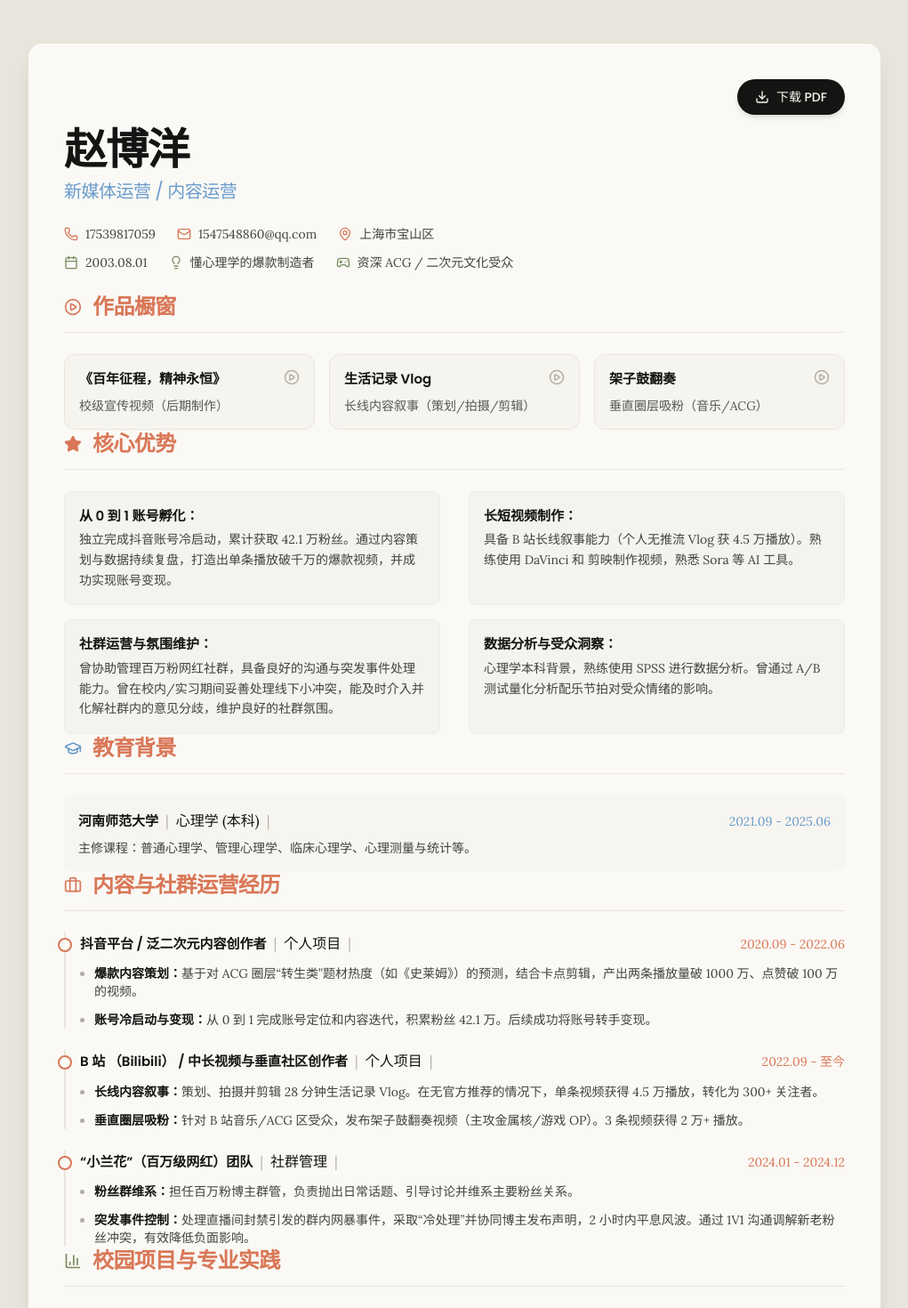
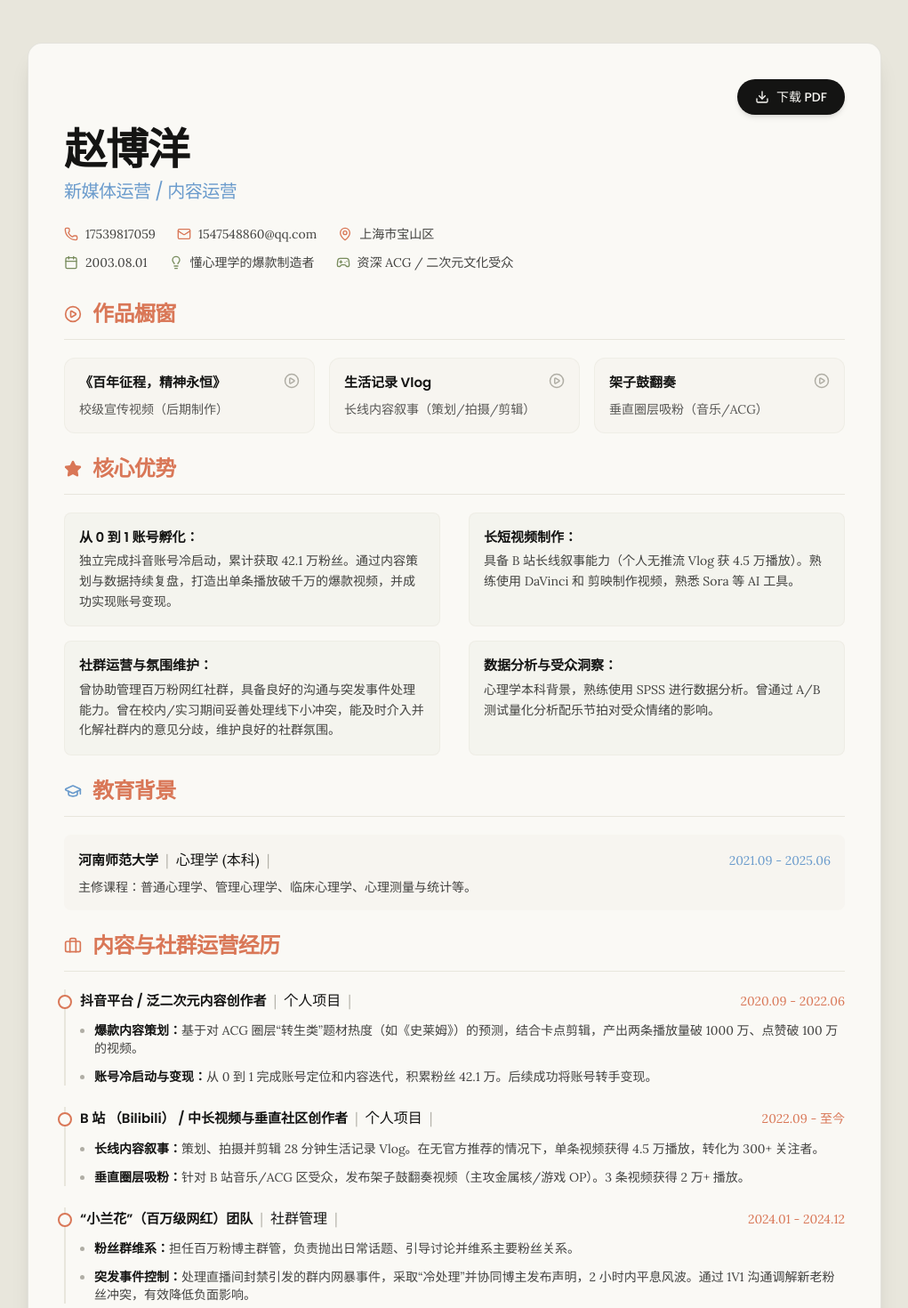
Before and after one commit to klion72/zhaoboyang-resume, a React (Vite) app: page / in a window 1280 px wide. Shown: the top 1470 px of the page at 89% size, without its empty margins (129-1150 px from the left). Built offline with nearby package versions, Linux system fonts and the light colour scheme.

Commit message:
feat: user manual adjustments

```diff
--- a/src/App.tsx
+++ b/src/App.tsx
@@ -13,7 +13,7 @@ function App() {
       <div className="max-w-[960px] mx-auto bg-[#faf9f5] rounded-2xl shadow-xl shadow-[#141413]/10 p-6 md:p-10 border border-[#b0aea5]/30">
         <PrintButton />
 
-        <main className="space-y-0">
+        <main className="space-y-2">
           <PersonalInfo />
           <Showcases />
           <CoreAdvantages />
--- a/src/components/CoreAdvantages.tsx
+++ b/src/components/CoreAdvantages.tsx
@@ -3,7 +3,7 @@ import { resumeData } from '../utils/resumeData';
 
 const CoreAdvantages: React.FC = () => {
   return (
-    <section className="section-container">
+    <section className="section-container pb-4">
       <h2 className="section-title">
         <Star size={20} className="fill-primary text-primary" /> 核心优势
       </h2>
--- a/src/components/Education.tsx
+++ b/src/components/Education.tsx
@@ -3,7 +3,7 @@ import { resumeData } from '../utils/resumeData';
 
 const Education: React.FC = () => {
   return (
-    <section className="section-container">
+    <section className="section-container pb-4">
       <h2 className="section-title">
         <GraduationCap size={20} className="text-secondary" /> 教育背景
       </h2>
--- a/src/components/PersonalInfo.tsx
+++ b/src/components/PersonalInfo.tsx
@@ -5,7 +5,7 @@ const PersonalInfo: React.FC = () => {
   const { name, phone, email, location, birthDate, tagline, interests } = resumeData.personalInfo;
 
   return (
-    <header className="mb-0">
+    <header className="mb-8">
       <div className="flex flex-col md:flex-row gap-8 mb-6">
         {/* 左侧个人信息 */}
         <div className="flex-1">
--- a/src/components/Showcases.tsx
+++ b/src/components/Showcases.tsx
@@ -9,7 +9,7 @@ const Showcases: React.FC = () => {
   if (showcases.length === 0) return null;
 
   return (
-    <section className="section-container no-print">
+    <section className="section-container no-print pb-4">
       <h2 className="section-title">
         <PlayCircle size={20} className="text-primary" /> 作品橱窗
       </h2>
@@ -23,7 +23,7 @@ const Showcases: React.FC = () => {
             </h3>
             <button
               onClick={() => setActiveVideo(null)}
-              className="flex items-center gap-1 text-sm text-anthropic-dark hover:text-primary transition-colors bg-anthropic-light px-3 py-1 rounded-full border border-anthropic-light-gray shadow-sm"
+              className="flex items-center gap-1 text-sm text-anthropic-mid hover:text-primary transition-colors bg-white px-3 py-1 rounded-full border border-anthropic-light-gray/50 shadow-sm"
             >
               <X size={14} /> 关闭视频
             </button>
@@ -49,17 +49,17 @@ const Showcases: React.FC = () => {
             onClick={() => setActiveVideo(showcase.videoUrl)}
             className={`text-left p-4 rounded-xl border transition-all flex flex-col gap-1 group ${
               activeVideo === showcase.videoUrl
-                ? 'bg-anthropic-light border-primary shadow-sm ring-1 ring-primary/20'
-                : 'bg-anthropic-light-gray/30 border-anthropic-light-gray hover:bg-anthropic-light hover:border-anthropic-mid hover:shadow-sm'
+                ? 'bg-white border-primary/40 shadow-md scale-[1.02]'
+                : 'bg-anthropic-light-gray/20 border-anthropic-light-gray/50 hover:bg-white hover:border-anthropic-light-gray hover:shadow-sm'
             }`}
           >
-            <div className="flex items-start justify-between w-full gap-2">
+            <div className="flex items-start justify-between w-full">
               <span className={`font-headings font-semibold text-[15px] line-clamp-1 ${activeVideo === showcase.videoUrl ? 'text-primary' : 'text-anthropic-dark group-hover:text-primary transition-colors'}`}>
                 {showcase.title}
               </span>
-              <PlayCircle size={18} className={`shrink-0 ${activeVideo === showcase.videoUrl ? 'text-primary' : 'text-anthropic-mid group-hover:text-primary transition-colors'}`} />
+              <PlayCircle size={18} className={`${activeVideo === showcase.videoUrl ? 'text-primary' : 'text-anthropic-mid group-hover:text-primary transition-colors'}`} />
             </div>
-            <span className="text-sm text-anthropic-dark/70 line-clamp-2 mt-1 font-body">
+            <span className="text-sm text-anthropic-dark/70 line-clamp-2 mt-1">
               {showcase.description}
             </span>
           </button>
--- a/src/components/WorkExperience.tsx
+++ b/src/components/WorkExperience.tsx
@@ -3,7 +3,7 @@ import { resumeData } from '../utils/resumeData';
 
 const WorkExperience: React.FC = () => {
   return (
-    <section className="section-container">
+    <section className="section-container pb-4">
       <h2 className="section-title">
         <Briefcase size={20} className="text-primary" /> 内容与社群运营经历
       </h2>
--- a/src/styles/globals.css
+++ b/src/styles/globals.css
@@ -25,11 +25,11 @@
 
 @layer components {
   .section-container {
-    @apply mt-10;
+    @apply mt-8;
   }
 
   .section-title {
-    @apply text-2xl font-headings font-semibold text-primary flex items-center gap-3 mb-6 border-b border-anthropic-light-gray pb-3;
+    @apply text-2xl font-headings font-semibold text-primary flex items-center gap-3 mb-5 border-b border-anthropic-light-gray pb-3;
   }
 }
 
```
Also changed, not shown: 1 other file (tests, documents, lock files or other folders).
